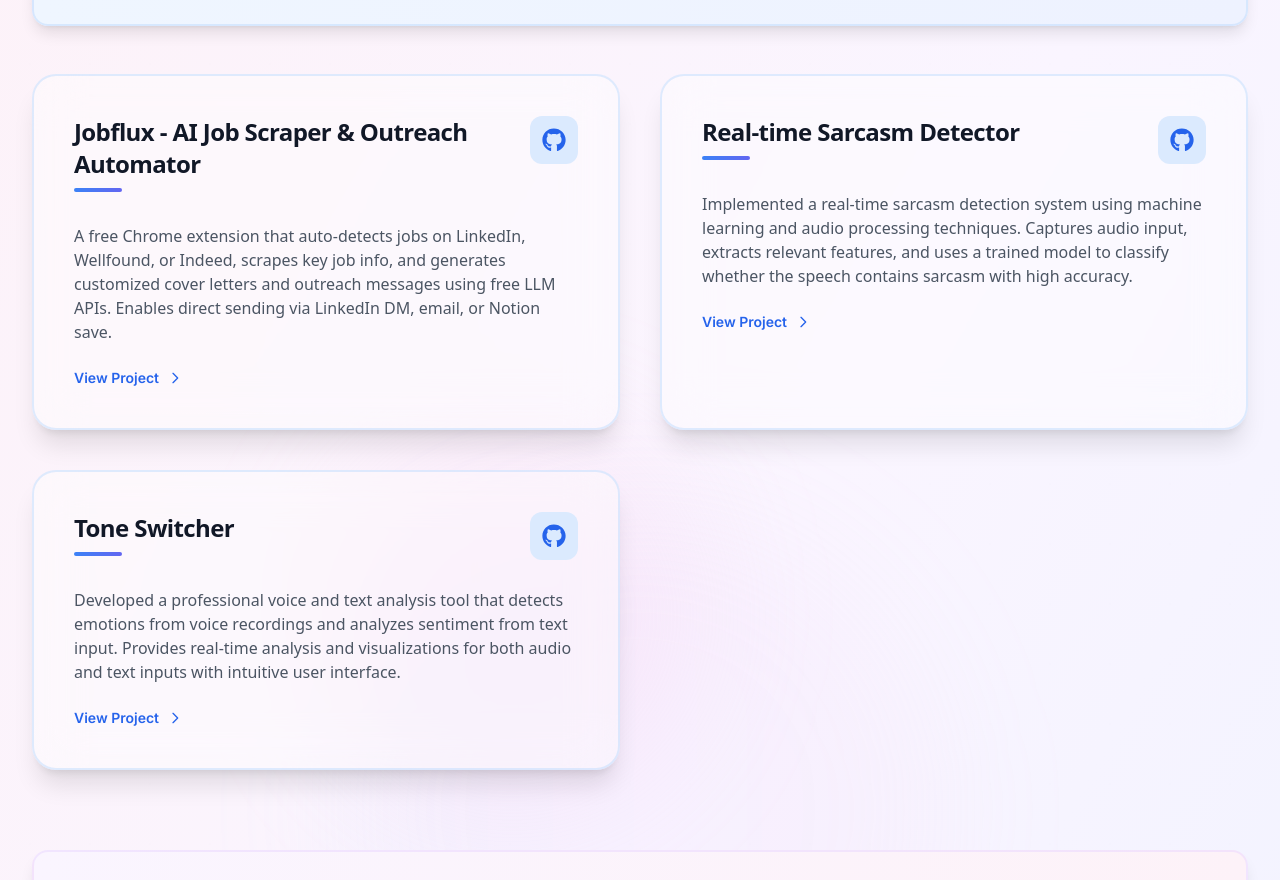
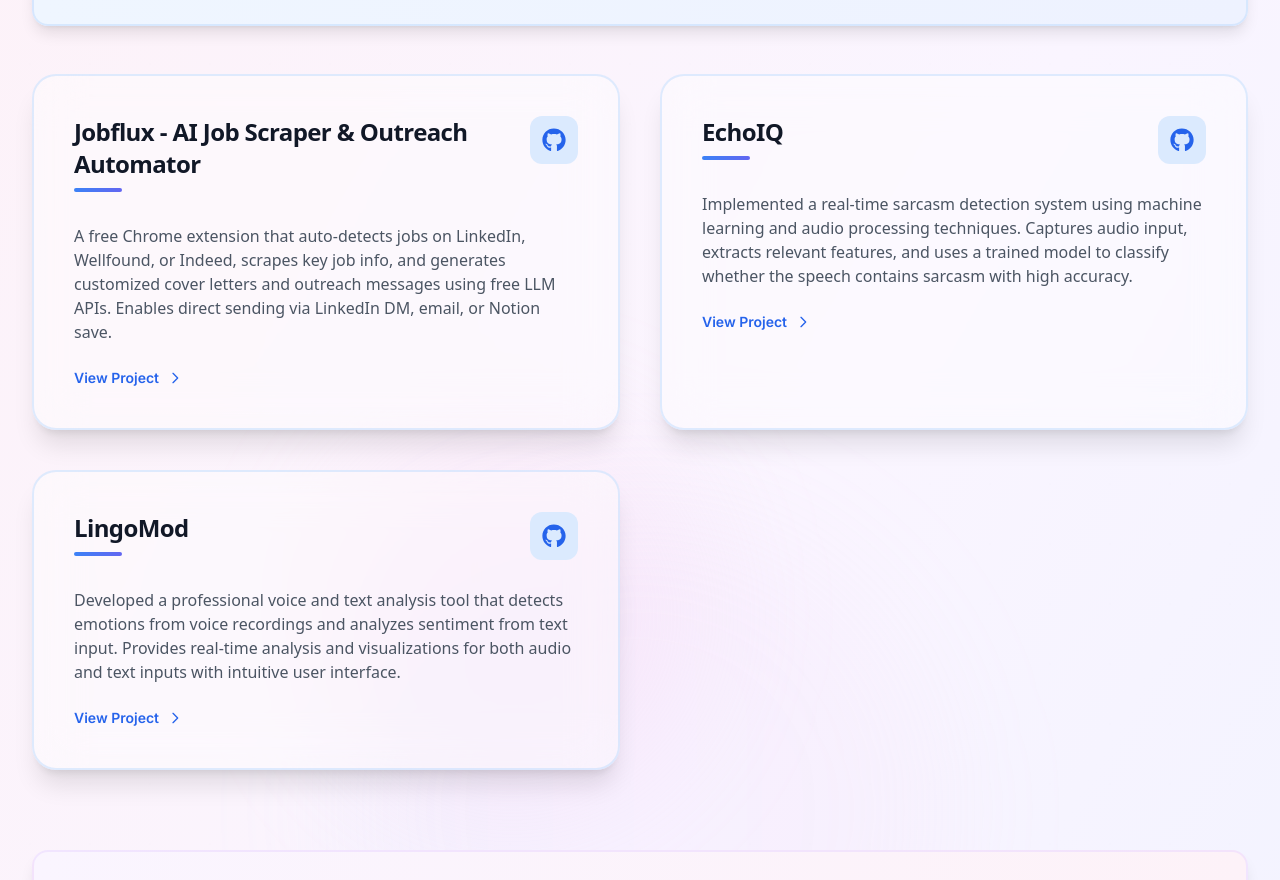
Before and after one commit to toobajatoi/portfolio, a Next.js app: page / in a window 1280 px wide. Shown: the part 3102-3982 px from the top of the page. Built offline with nearby package versions, Linux system fonts and the light colour scheme.

Commit message:
Update project names: Real-time Sarcasm Detector -> EchoIQ, Tone Switcher -> LingoMod

```diff
--- a/app/page.tsx
+++ b/app/page.tsx
@@ -22,12 +22,12 @@ const technicalProjects = [
     link: 'https://github.com/toobajatoi/jobflux'
   },
   {
-    title: 'Real-time Sarcasm Detector',
+    title: 'EchoIQ',
     description: 'Implemented a real-time sarcasm detection system using machine learning and audio processing techniques. Captures audio input, extracts relevant features, and uses a trained model to classify whether the speech contains sarcasm with high accuracy.',
     link: 'https://github.com/toobajatoi/real-time-sarcasm-detector'
   },
   {
-    title: 'Tone Switcher',
+    title: 'LingoMod',
     description: 'Developed a professional voice and text analysis tool that detects emotions from voice recordings and analyzes sentiment from text input. Provides real-time analysis and visualizations for both audio and text inputs with intuitive user interface.',
     link: 'https://github.com/toobajatoi/tone-switcher'
   }
```
